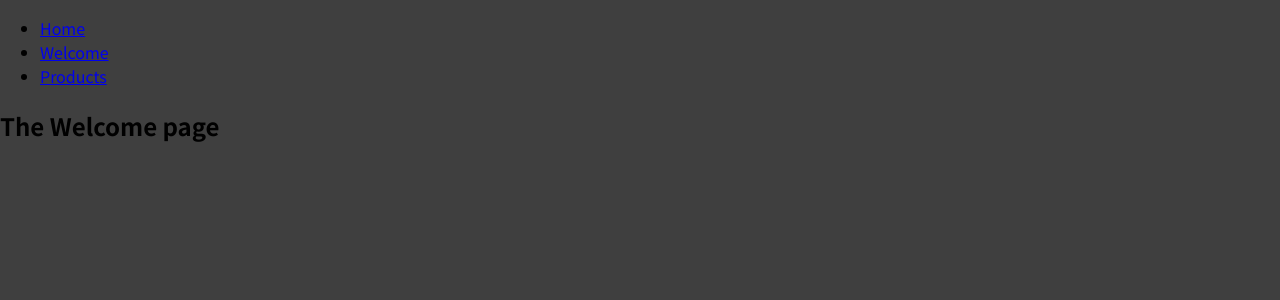
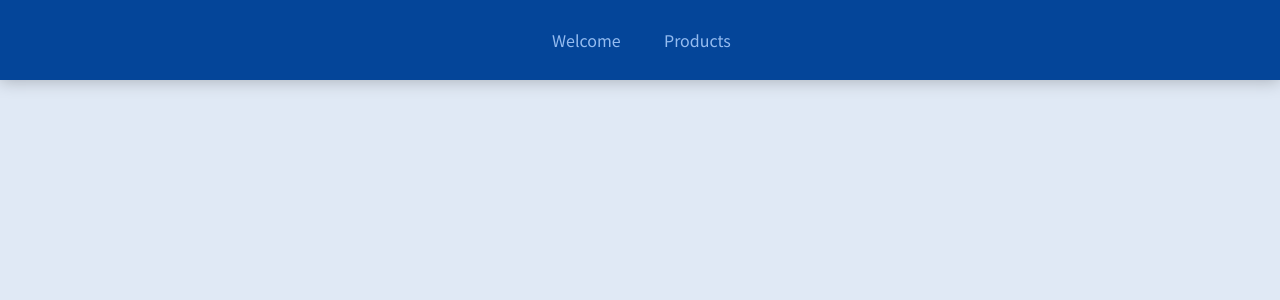
Before and after one commit to nthungvn/react-complete-guide, a JavaScript app: page / in a window 1280 px wide. Shown: the top 300 px of the page. Built offline with nearby package versions, Linux system fonts and the light colour scheme.

Commit message:
using NavLink

```diff
--- a/src/App.js
+++ b/src/App.js
@@ -6,14 +6,12 @@
 function App() {
   return (
     <div>
-      <header>
-        <MainHeader />
-      </header>
+      <MainHeader />
       <main>
         <Route path="/products">
           <Products />
         </Route>
-        <Route path={['/welcome', '/']}>
+        <Route path="/welcome">
           <Welcome />
         </Route>
       </main>
--- a/src/components/MainHeader.js
+++ b/src/components/MainHeader.js
@@ -1,20 +1,24 @@
-import { Link } from "react-router-dom";
+import { NavLink } from 'react-router-dom';
+import classes from './MainHeader.module.css';
 
 const MainHeader = (props) => {
   return (
+    <header className={classes.header}>
       <nav>
-      <ul>
+        <ul className={classes.nav}>
           <li>
-          <Link to="/">Home</Link>
+            <NavLink activeClassName={classes.active} to="/welcome">
+              Welcome
+            </NavLink>
           </li>
           <li>
-          <Link to="/welcome">Welcome</Link>
-        </li>
-        <li>
-          <Link to="/products">Products</Link>
+            <NavLink activeClassName={classes.active} to="/products">
+              Products
+            </NavLink>
           </li>
         </ul>
       </nav>
+    </header>
   );
 };
 
--- /dev/null
+++ b/src/components/MainHeader.module.css
@@ -0,0 +1,40 @@
+.header {
+  width: 100%;
+  height: 5rem;
+  background: #044599;
+  padding: 0 10%;
+  box-shadow: 0 1px 16px rgba(0, 0, 0, 0.25);
+}
+
+.header nav {
+  height: 100%;
+}
+
+.header ul {
+  height: 100%;
+  list-style: none;
+  display: flex;
+  padding: 0;
+  margin: 0;
+  align-items: center;
+  justify-content: center;
+}
+
+.header li {
+  margin: 0 1rem;
+  width: 5rem;
+}
+
+.header a,
+.header a:visited {
+  color: #95bcf0;
+  text-decoration: none;
+  padding: 0.5rem;
+}
+
+.header a:hover,
+.header a:active,
+.header a.active {
+  color: white;
+  border-bottom: 1px solid white;
+}
--- a/src/index.css
+++ b/src/index.css
@@ -10,5 +10,17 @@
 
 body {
   margin: 0;
-  background-color: #3f3f3f;
+  background-color: #e0e9f5;
 }
+
+main {
+  margin-top: 7rem;
+  text-align: center;
+}
+
+h1,
+h2,
+h3,
+p {
+  color: #042b5f;
+}
```
Lines whose indentation alone changed are shown as unchanged.
